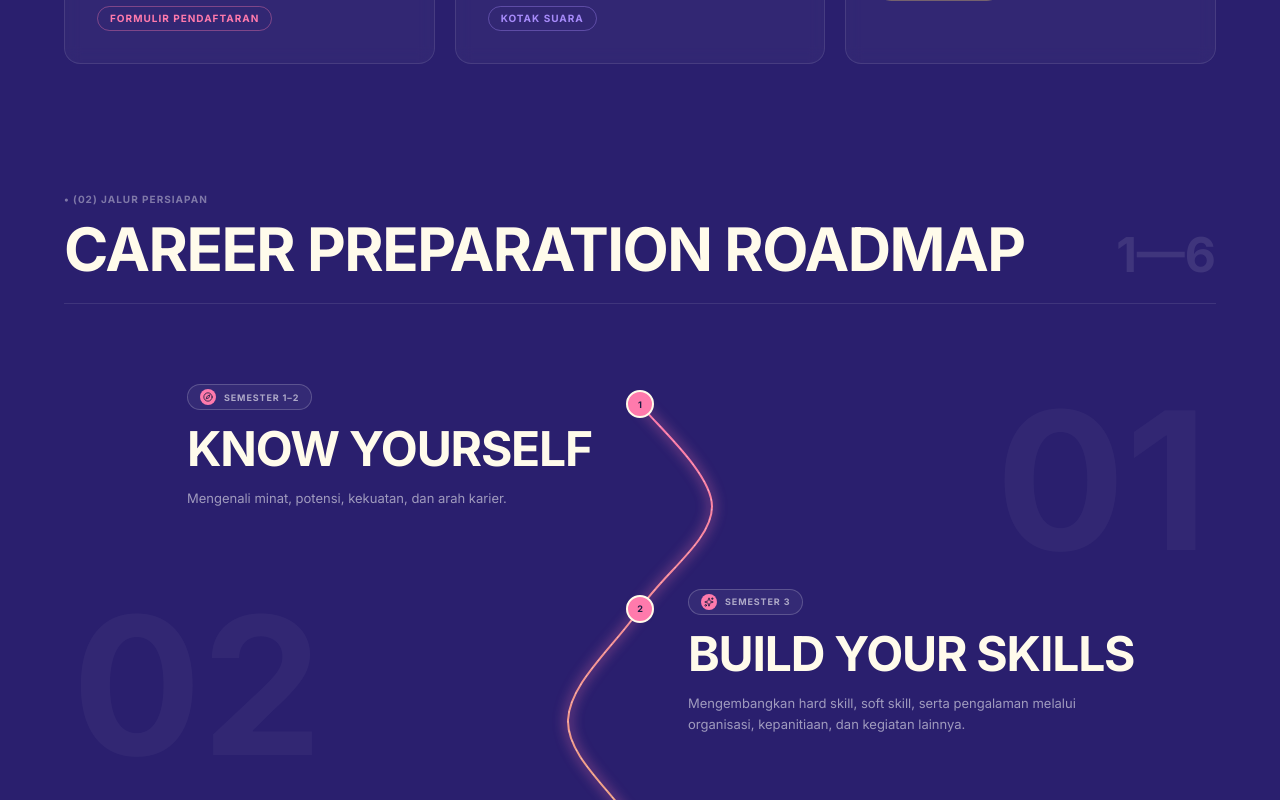
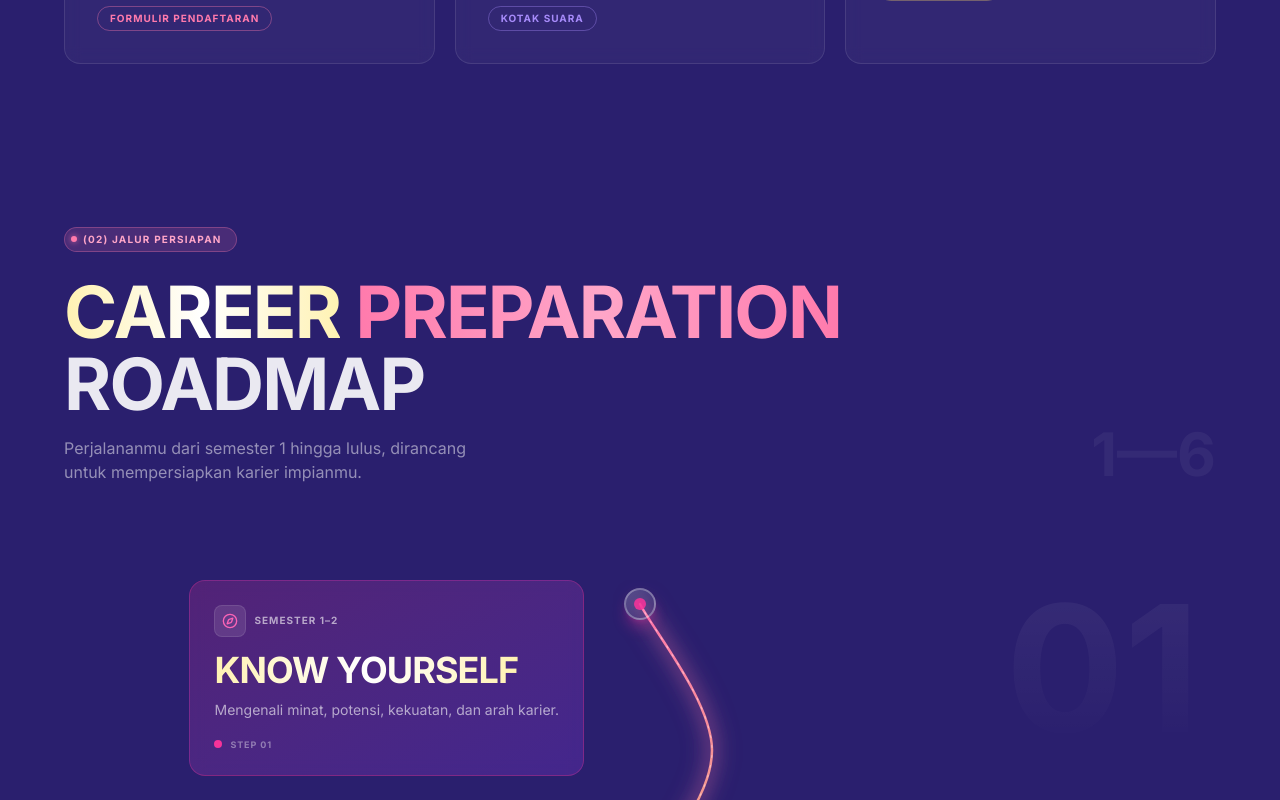
Before and after one commit to Zenithrath/adbis-v2, a Next.js app: page /hub in a window 1280 px wide. Shown: the part 1060-1860 px from the top of the page. Built offline with nearby package versions, Linux system fonts and the light colour scheme; a web font is replaced by a local one.

Commit message:
feat: Yggdrasil roadmap + hub page background

```diff
--- a/app/hub/page.tsx
+++ b/app/hub/page.tsx
@@ -8,10 +8,45 @@ import Footer from "@/components/home/Footer";
 export default function HubPage() {
   return (
     <main className="relative w-full text-[#FFFBEB] overflow-x-clip">
-      <HubHero />
-      <HubServices />
-      <HubRoadmap />
-      <Footer />
+      {/* Grid background */}
+      <div
+        aria-hidden="true"
+        className="fixed inset-0 pointer-events-none z-0 opacity-[0.12]"
+        style={{
+          backgroundImage:
+            "linear-gradient(rgba(255,255,255,0.5) 1px, transparent 1px), linear-gradient(90deg, rgba(255,255,255,0.5) 1px, transparent 1px)",
+          backgroundSize: "60px 60px",
+          maskImage: "radial-gradient(ellipse 90% 80% at center, black 50%, transparent 75%)",
+          WebkitMaskImage: "radial-gradient(ellipse 90% 80% at center, black 50%, transparent 75%)",
+        }}
+      />
+
+      {/* Glow orbs */}
+      <div className="fixed inset-0 pointer-events-none z-0 overflow-hidden">
+        <div
+          className="orb orb-blue animate-orb-left"
+          style={{ width: 900, height: 900, top: "0%", left: "-15%" }}
+        />
+        <div
+          className="orb orb-purple animate-orb-right"
+          style={{ width: 850, height: 850, top: "30%", right: "-18%" }}
+        />
+        <div
+          className="orb orb-blue animate-orb-left"
+          style={{ width: 800, height: 800, top: "60%", left: "-12%", animationDelay: "2s" }}
+        />
+        <div
+          className="orb orb-purple animate-orb-right"
+          style={{ width: 750, height: 750, top: "85%", right: "-15%", animationDelay: "3s" }}
+        />
+      </div>
+
+      <div className="relative z-10">
+        <HubHero />
+        <HubServices />
+        <HubRoadmap />
+        <Footer />
+      </div>
     </main>
   );
 }
--- a/components/hub/HubRoadmap.tsx
+++ b/components/hub/HubRoadmap.tsx
@@ -1,7 +1,7 @@
 "use client";
 
 import { useLayoutEffect, useRef, useState } from "react";
-import { Compass, Sparkles, GraduationCap, Rocket } from "lucide-react";
+import { Compass, Sparkles, GraduationCap, Rocket, Target, Zap } from "lucide-react";
 import { Reveal } from "@/components/ui/reveal";
 import { cn } from "@/lib/utils";
 
@@ -11,36 +11,66 @@ const STAGES = [
     title: "Know Yourself",
     desc: "Mengenali minat, potensi, kekuatan, dan arah karier.",
     icon: Compass,
+    accent: "from-pink-500/20 to-purple-500/20",
+    accentBorder: "border-pink-500/30",
+    accentText: "text-pink-400",
+    accentDot: "bg-pink-500",
+    accentGlow: "shadow-pink-500/30",
   },
   {
     semester: "Semester 3",
     title: "Build Your Skills",
     desc: "Mengembangkan hard skill, soft skill, serta pengalaman melalui organisasi, kepanitiaan, dan kegiatan lainnya.",
     icon: Sparkles,
+    accent: "from-amber-500/20 to-orange-500/20",
+    accentBorder: "border-amber-500/30",
+    accentText: "text-amber-400",
+    accentDot: "bg-amber-500",
+    accentGlow: "shadow-amber-500/30",
   },
   {
     semester: "Semester 4",
     title: "Prepare for Internship",
     desc: "Mempersiapkan CV, LinkedIn, interview, dan kebutuhan untuk melamar magang.",
     icon: GraduationCap,
+    accent: "from-emerald-500/20 to-teal-500/20",
+    accentBorder: "border-emerald-500/30",
+    accentText: "text-emerald-400",
+    accentDot: "bg-emerald-500",
+    accentGlow: "shadow-emerald-500/30",
   },
   {
     semester: "Semester 5",
     title: "Internship Experience",
     desc: "Menjalani magang dan mendapatkan pengalaman profesional di dunia kerja.",
-    icon: Compass,
+    icon: Target,
+    accent: "from-blue-500/20 to-cyan-500/20",
+    accentBorder: "border-blue-500/30",
+    accentText: "text-blue-400",
+    accentDot: "bg-blue-500",
+    accentGlow: "shadow-blue-500/30",
   },
   {
     semester: "Semester 6",
-    title: "Career & Final Project Preparation",
-    desc: "Menyelesaikan tugas akhir sambil mulai mempersiapkan transisi ke dunia kerja, seperti memperbarui CV dan LinkedIn, mengumpulkan pengalaman magang, serta mempersiapkan proses rekrutmen.",
+    title: "Career & Final Project",
+    desc: "Menyelesaikan tugas akhir sambil mempersiapkan transisi ke dunia kerja, memperbarui portofolio, serta mempersiapkan proses rekrutmen.",
     icon: Rocket,
+    accent: "from-violet-500/20 to-indigo-500/20",
+    accentBorder: "border-violet-500/30",
+    accentText: "text-violet-400",
+    accentDot: "bg-violet-500",
+    accentGlow: "shadow-violet-500/30",
   },
   {
     semester: "Graduation",
-    title: "Ready for Your Career",
+    title: "Ready for Career",
     desc: "Siap mengambil langkah menuju dunia profesional.",
-    icon: GraduationCap,
+    icon: Zap,
+    accent: "from-rose-500/20 to-pink-500/20",
+    accentBorder: "border-rose-500/30",
+    accentText: "text-rose-400",
+    accentDot: "bg-rose-500",
+    accentGlow: "shadow-rose-500/30",
   },
 ];
 
@@ -49,9 +79,6 @@ export default function HubRoadmap() {
   const dotRefs = useRef<Array<HTMLSpanElement | null>>([]);
   const [line, setLine] = useState({ w: 0, h: 0, d: "" });
 
-  // Hitung jalur berkelok yang lewat TEPAT di tengah tiap titik.
-  // Titik jalan lurus, garisnya yang meliuk di antara titik (amplitudo
-  // besar di desktop, kecil di HP) — diukur ulang saat resize/font siap.
   useLayoutEffect(() => {
     const track = trackRef.current;
     if (!track) return;
@@ -107,66 +134,55 @@ export default function HubRoadmap() {
       window.removeEventListener("resize", build);
     };
   }, []);
+
   return (
-    <section id="roadmap" className="scroll-mt-[60px] w-full">
-      <div className="max-w-[1400px] mx-auto px-8 md:px-16 py-12 md:py-16">
+    <section id="roadmap" className="scroll-mt-[60px] w-full relative">
+      <div className="max-w-[1400px] mx-auto px-8 md:px-16 py-16 md:py-24 relative z-10">
         <Reveal>
-          <div className="flex items-end justify-between gap-6 mb-14 md:mb-20 border-b border-white/10 pb-6">
+          <div className="flex items-end justify-between gap-6 mb-16 md:mb-24">
             <div>
-              <span className="text-[10px] font-bold tracking-widest uppercase text-white/40 block mb-3">
-                • (02) Jalur Persiapan
-              </span>
-              <h2 className="text-4xl md:text-6xl font-black uppercase tracking-tight leading-none">
-                Career Preparation Roadmap
+              <div className="section-pill mb-6">
+                <span className="section-pill-dot" />
+                <span>(02) Jalur Persiapan</span>
+              </div>
+              <h2 className="text-4xl md:text-6xl lg:text-7xl font-black uppercase tracking-tight leading-none">
+                <span className="gradient-text">Career</span> <span className="gradient-text-pink">Preparation</span>
+                <br />
+                <span className="text-white/90">Roadmap</span>
               </h2>
+              <p className="mt-4 text-sm md:text-base text-white/50 max-w-md">Perjalananmu dari semester 1 hingga lulus, dirancang untuk mempersiapkan karier impianmu.</p>
             </div>
-            <span className="hidden md:block text-5xl font-black text-white/10 select-none leading-none">
-              1—6
-            </span>
+            <div className="hidden lg:flex items-center gap-3">
+              <span className="text-6xl font-black text-white/5 select-none">1—6</span>
+            </div>
           </div>
         </Reveal>
 
         <div ref={trackRef} className="relative">
           {line.d !== "" && (
-            <svg
-              aria-hidden
-              className="absolute inset-0 h-full w-full"
-              viewBox={`0 0 ${line.w} ${line.h}`}
-              fill="none"
-              preserveAspectRatio="none"
-            >
+            <svg aria-hidden className="absolute inset-0 h-full w-full" viewBox={`0 0 ${line.w} ${line.h}`} fill="none" preserveAspectRatio="none">
               <defs>
                 <linearGradient id="hub-line" x1="0" y1="0" x2="0" y2="1">
                   <stop offset="0%" stopColor="#FF7AAC" />
-                  <stop offset="55%" stopColor="#E3C565" />
-                  <stop offset="100%" stopColor="#A78BFA" />
+                  <stop offset="30%" stopColor="#E3C565" />
+                  <stop offset="60%" stopColor="#A78BFA" />
+                  <stop offset="100%" stopColor="#60A5FA" />
                 </linearGradient>
                 <filter id="hub-glow" x="-50%" y="-50%" width="200%" height="200%">
-                  <feGaussianBlur stdDeviation="6" />
+                  <feGaussianBlur stdDeviation="8" />
+                </filter>
+                <filter id="hub-glow-strong" x="-50%" y="-50%" width="200%" height="200%">
+                  <feGaussianBlur stdDeviation="12" />
                 </filter>
               </defs>
-              <path
-                d={line.d}
-                stroke="#FF7AAC"
-                strokeOpacity="0.35"
-                strokeWidth="7"
-                strokeLinecap="round"
-                filter="url(#hub-glow)"
-              />
-              <path
-                d={line.d}
-                stroke="url(#hub-line)"
-                strokeWidth="2"
-                strokeLinecap="round"
-              />
-              <path
-                d={line.d}
-                stroke="#FFFFFF"
-                strokeOpacity="0.5"
-                strokeWidth="0.75"
-                strokeLinecap="round"
-                strokeDasharray="1 9"
-              />
+              {/* Outer glow */}
+              <path d={line.d} stroke="#FF7AAC" strokeOpacity="0.2" strokeWidth="12" strokeLinecap="round" filter="url(#hub-glow-strong)" />
+              {/* Main glow */}
+              <path d={line.d} stroke="#FF7AAC" strokeOpacity="0.4" strokeWidth="6" strokeLinecap="round" filter="url(#hub-glow)" />
+              {/* Gradient line */}
+              <path d={line.d} stroke="url(#hub-line)" strokeWidth="2.5" strokeLinecap="round" />
+              {/* Dashed overlay */}
+              <path d={line.d} stroke="#FFFFFF" strokeOpacity="0.4" strokeWidth="1" strokeLinecap="round" strokeDasharray="2 8" />
             </svg>
           )}
 
@@ -174,50 +190,78 @@ export default function HubRoadmap() {
             const Icon = stage.icon;
             const left = i % 2 === 0;
             return (
-              <div
-                key={stage.title}
-                className="relative md:grid md:grid-cols-2 md:gap-x-24 pb-14 md:pb-20 last:pb-0"
-              >
+              <div key={stage.title} className="relative md:grid md:grid-cols-2 md:gap-x-28 pb-16 md:pb-24 last:pb-0">
+                {/* Animated dot */}
                 <span
                   ref={(el) => {
                     dotRefs.current[i] = el;
                   }}
-                  className="absolute top-1.5 left-0 md:left-1/2 md:-translate-x-1/2 z-10 w-7 h-7 rounded-full bg-[#FF7AAC] border-2 border-[#FFFBEB] flex items-center justify-center text-[9px] font-black text-[#1A1B41]"
+                  className={cn(
+                    "absolute top-2 left-0 md:left-1/2 md:-translate-x-1/2 z-10",
+                    "w-8 h-8 rounded-full flex items-center justify-center",
+                    "bg-gradient-to-br from-white/20 to-white/5",
+                    "border-2 border-white/30",
+                    "shadow-lg",
+                    stage.accentGlow,
+                  )}
                 >
-                  {i + 1}
+                  <span className={cn("w-3 h-3 rounded-full", stage.accentDot, "animate-pulse")} />
                 </span>
 
+                {/* Step number watermark */}
                 <span
                   aria-hidden
                   className={cn(
-                    "hidden md:block absolute top-0 text-[9rem] lg:text-[12rem] font-black leading-none text-white/[0.04] select-none pointer-events-none",
-                    left ? "md:right-2" : "md:left-2"
+                    "hidden md:block absolute top-0 text-[8rem] lg:text-[11rem] font-black leading-none select-none pointer-events-none",
+                    "bg-gradient-to-b from-white/[0.06] to-transparent bg-clip-text text-transparent",
+                    left ? "md:right-4" : "md:left-4",
                   )}
                 >
                   {String(i + 1).padStart(2, "0")}
                 </span>
 
-                <Reveal
-                  className={cn(
-                    "pl-12 md:pl-0",
-                    left ? "md:col-start-1 md:text-right" : "md:col-start-2"
-                  )}
-                  x={left ? -36 : 36}
-                  y={12}
-                >
-                  <div className="inline-block md:max-w-xl text-left">
-                    <span className="inline-flex items-center gap-2 px-3 py-1 rounded-full border border-white/20 text-[9px] font-black uppercase tracking-widest text-white/60 bg-white/5">
-                      <span className="w-4 h-4 rounded-full bg-[#FF7AAC] text-[#1A1B41] flex items-center justify-center">
-                        <Icon className="w-2.5 h-2.5" />
-                      </span>
-                      {stage.semester}
-                    </span>
-                    <h3 className="mt-4 text-3xl md:text-5xl font-black uppercase tracking-tight leading-[0.95]">
-                      {stage.title}
-                    </h3>
-                    <p className="mt-4 text-xs md:text-[13px] leading-relaxed text-white/55 max-w-md md:inline-block">
-                      {stage.desc}
-                    </p>
+                <Reveal className={cn("pl-14 md:pl-0", left ? "md:col-start-1 md:text-right" : "md:col-start-2")} x={left ? -40 : 40} y={16}>
+                  <div className="group inline-block md:max-w-xl text-left">
+                    {/* Card */}
+                    <div
+                      className={cn(
+                        "relative p-6 rounded-2xl",
+                        "bg-gradient-to-br",
+                        stage.accent,
+                        "backdrop-blur-sm",
+                        "border",
+                        stage.accentBorder,
+                        "transition-all duration-300 ease-out",
+                        "hover:scale-[1.02] hover:shadow-xl",
+                        stage.accentGlow,
+                        "cursor-default",
+                      )}
+                    >
+                      {/* Inner glow on hover */}
+                      <div className="absolute inset-0 rounded-2xl bg-gradient-to-br from-white/5 to-transparent opacity-0 group-hover:opacity-100 transition-opacity duration-300 pointer-events-none" />
+
+                      {/* Semester badge */}
+                      <div className="flex items-center gap-2 mb-4">
+                        <span className={cn("w-8 h-8 rounded-lg flex items-center justify-center", "bg-white/10 border border-white/10")}>
+                          <Icon className={cn("w-4 h-4", stage.accentText)} />
+                        </span>
+                        <span className="text-[10px] font-bold tracking-widest uppercase text-white/60">{stage.semester}</span>
+                      </div>
+
+                      {/* Title */}
+                      <h3 className="text-2xl md:text-4xl font-black uppercase tracking-tight leading-[0.95] mb-3">
+                        <span className="gradient-text">{stage.title}</span>
+                      </h3>
+
+                      {/* Description */}
+                      <p className="text-xs md:text-sm leading-relaxed text-white/60 max-w-sm">{stage.desc}</p>
+
+                      {/* Step indicator */}
+                      <div className="mt-4 flex items-center gap-2">
+                        <span className={cn("w-2 h-2 rounded-full", stage.accentDot)} />
+                        <span className="text-[9px] font-bold tracking-widest uppercase text-white/40">Step {String(i + 1).padStart(2, "0")}</span>
+                      </div>
+                    </div>
                   </div>
                 </Reveal>
               </div>
```
